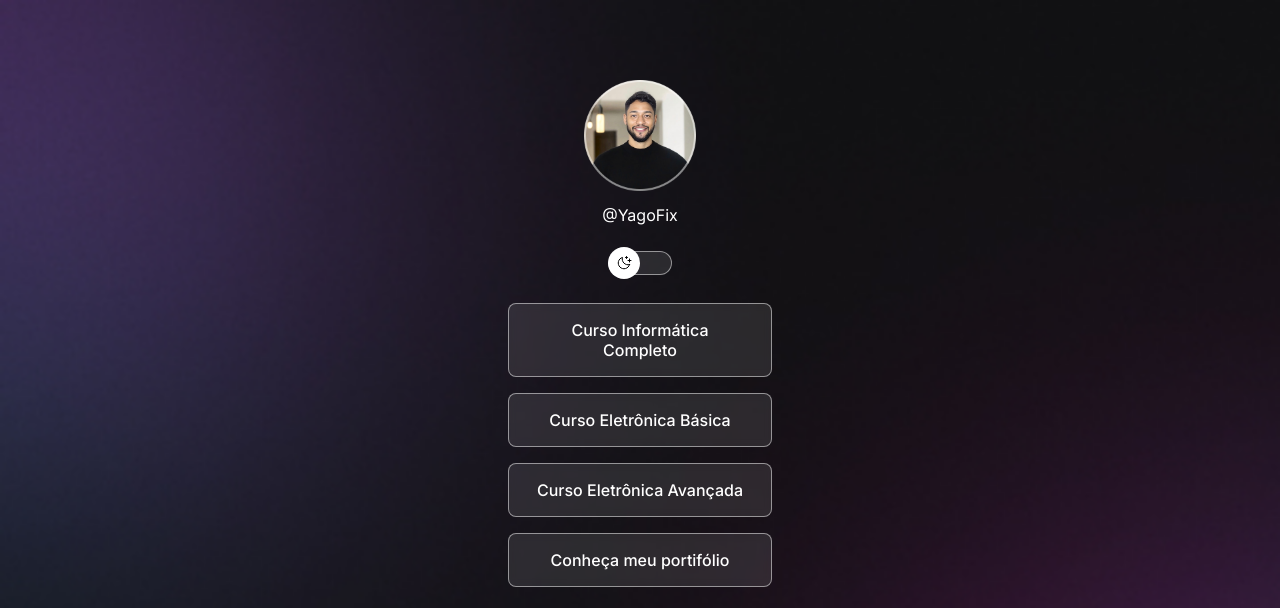
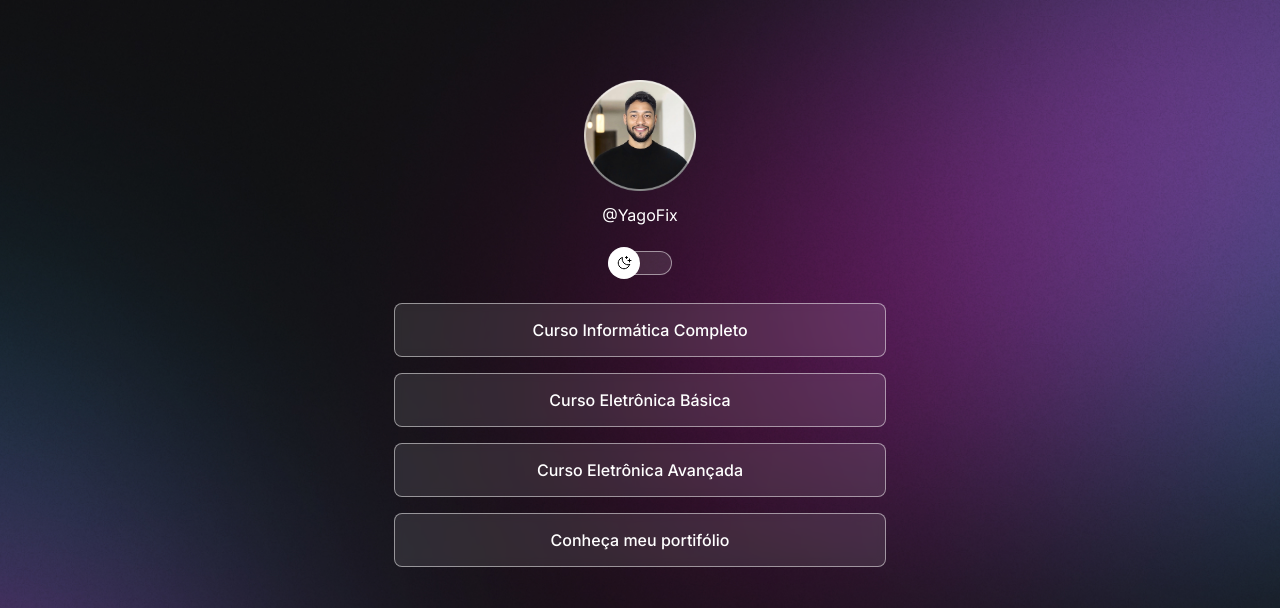
Before and after one commit to Yagolima51/Projeto, a plain HTML site: page index.html in a window 1280 px wide. Shown: the top 608 px of the page. Drawn offline with nearby package versions, Linux system fonts and the light colour scheme.

Commit message:
adjust container width

```diff
--- a/style.css
+++ b/style.css
@@ -42,7 +42,8 @@ body * {
 }
 
 #container {
-  width: 360px;
+  width: 100%;
+  max-width: 588px;
   margin: 56px auto 0px;
   padding: 0 24px;
 }
@@ -165,3 +166,14 @@ footer {
   text-align: center;
   font-size: 14px;
 }
+
+/* media queries */
+@media (min-width: 700px) {
+  :root {
+    --bg-url: url(./assets/assets/bg-desktop.jpg);
+  }
+
+  .light {
+    --bg-url: url(./assets/assets/bg-desktop-light.jpg);
+  }
+}
```
